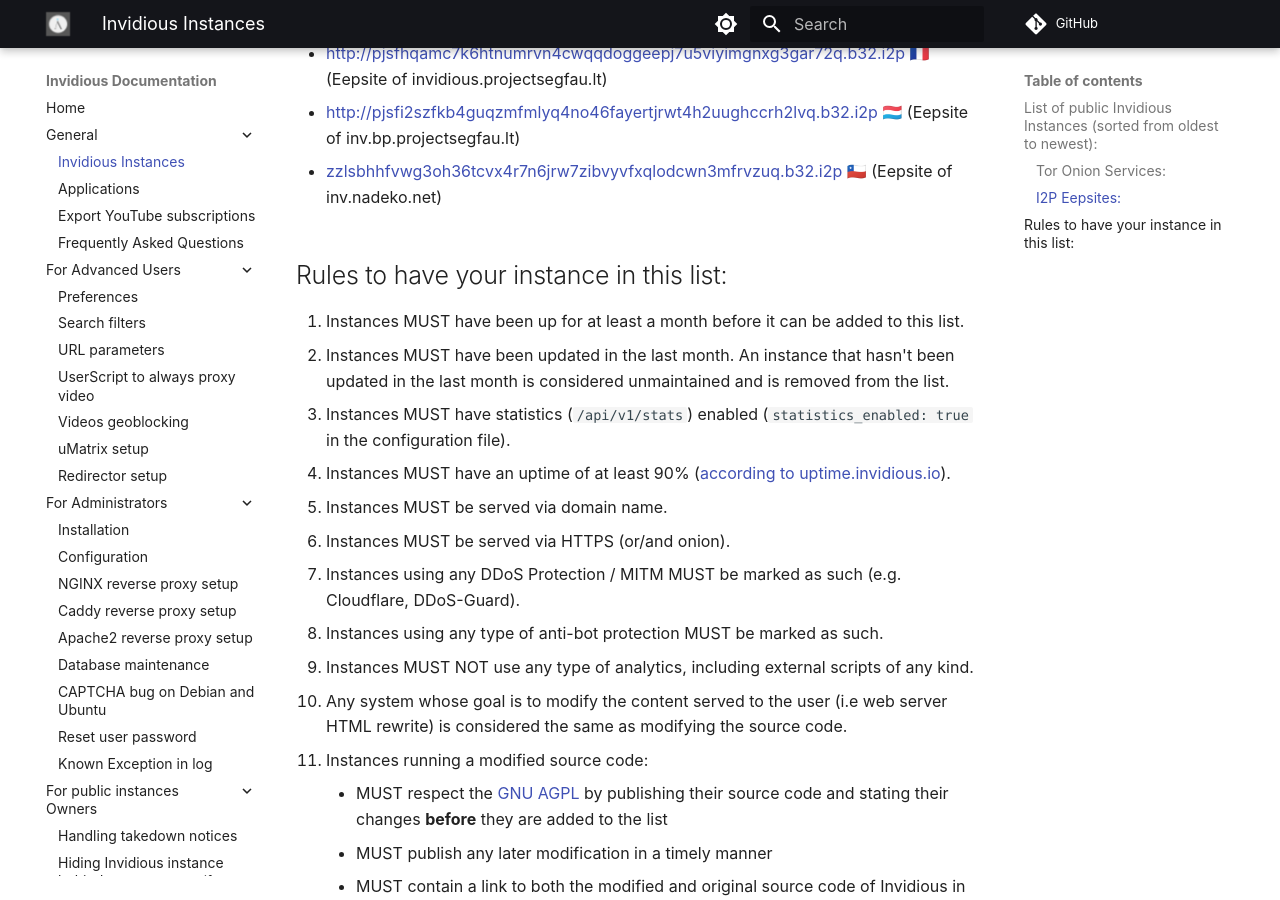
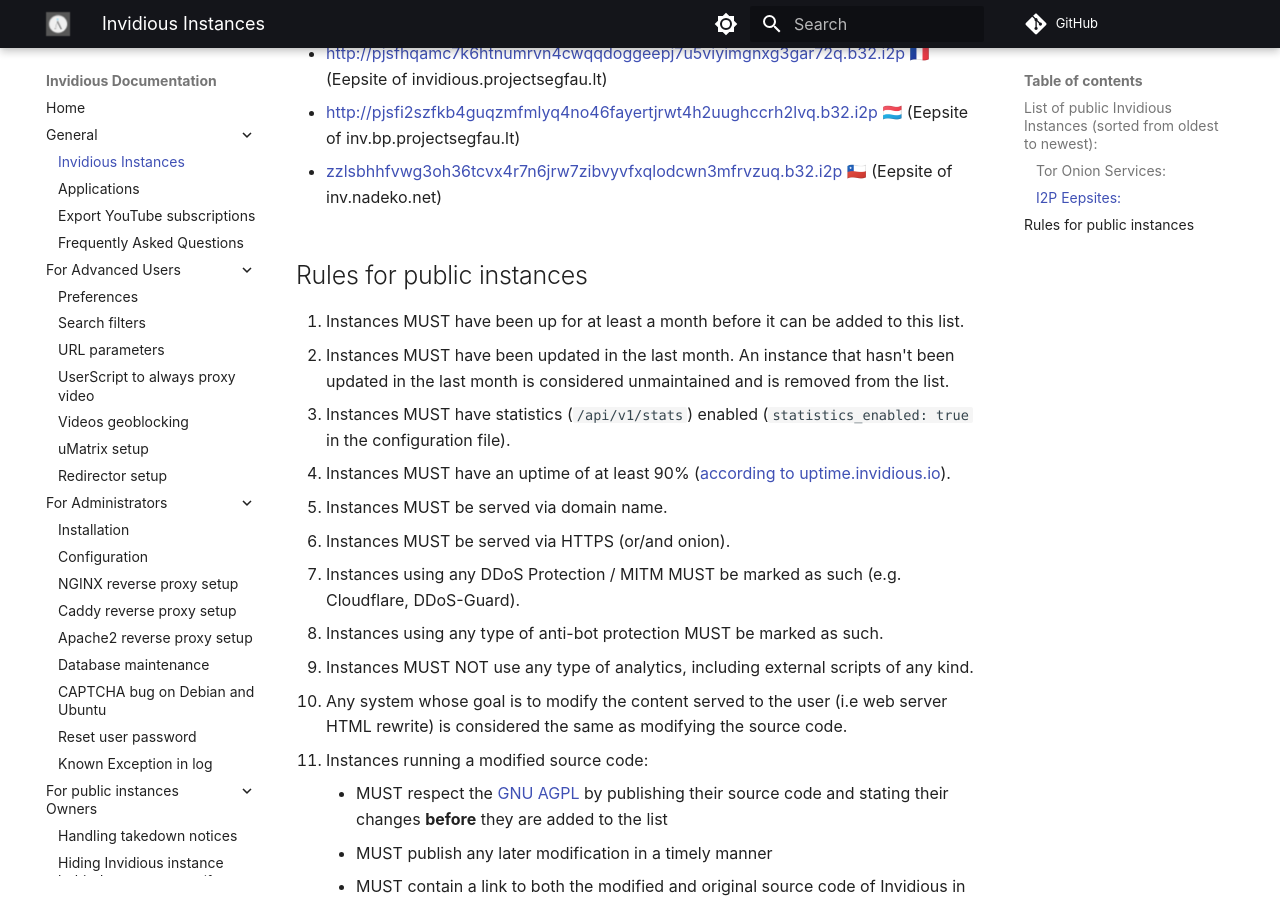
Before and after one commit to iv-org/documentation, an MkDocs documentation site: the page built from docs/instances.md, in a window 1280 px wide and 900 px high, scrolled down 1942 px. Built offline with MkDocs 1.6.1 and Material for MkDocs 9.7.7, drawn with Linux system fonts in a browser that asks for light colours; comment, search, counter and statistics services are not loaded.

Commit message:
Rename section 'Rules to have your instance in this list:'

```diff
--- a/docs/instances.md
+++ b/docs/instances.md
@@ -90,7 +90,7 @@
 
 * [zzlsbhhfvwg3oh36tcvx4r7n6jrw7zibvyvfxqlodcwn3mfrvzuq.b32.i2p](http://zzlsbhhfvwg3oh36tcvx4r7n6jrw7zibvyvfxqlodcwn3mfrvzuq.b32.i2p) 🇨🇱 (Eepsite of inv.nadeko.net)
 
-## Rules to have your instance in this list:
+## Rules for public instances
 
 1. Instances MUST have been up for at least a month before it can be added to this list.
 2. Instances MUST have been updated in the last month. An instance that hasn't been updated in the last month is considered unmaintained and is removed from the list.
```
